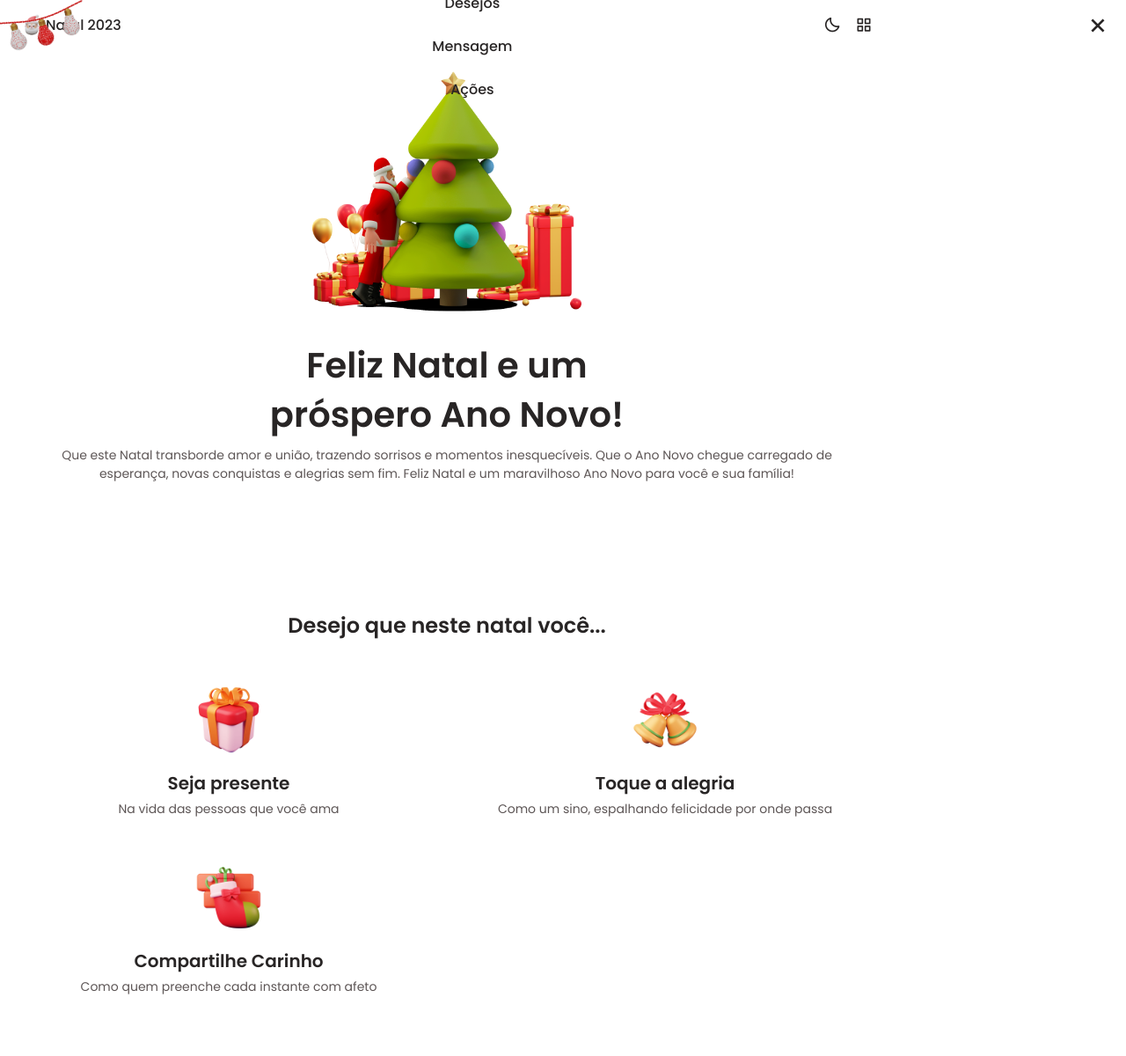
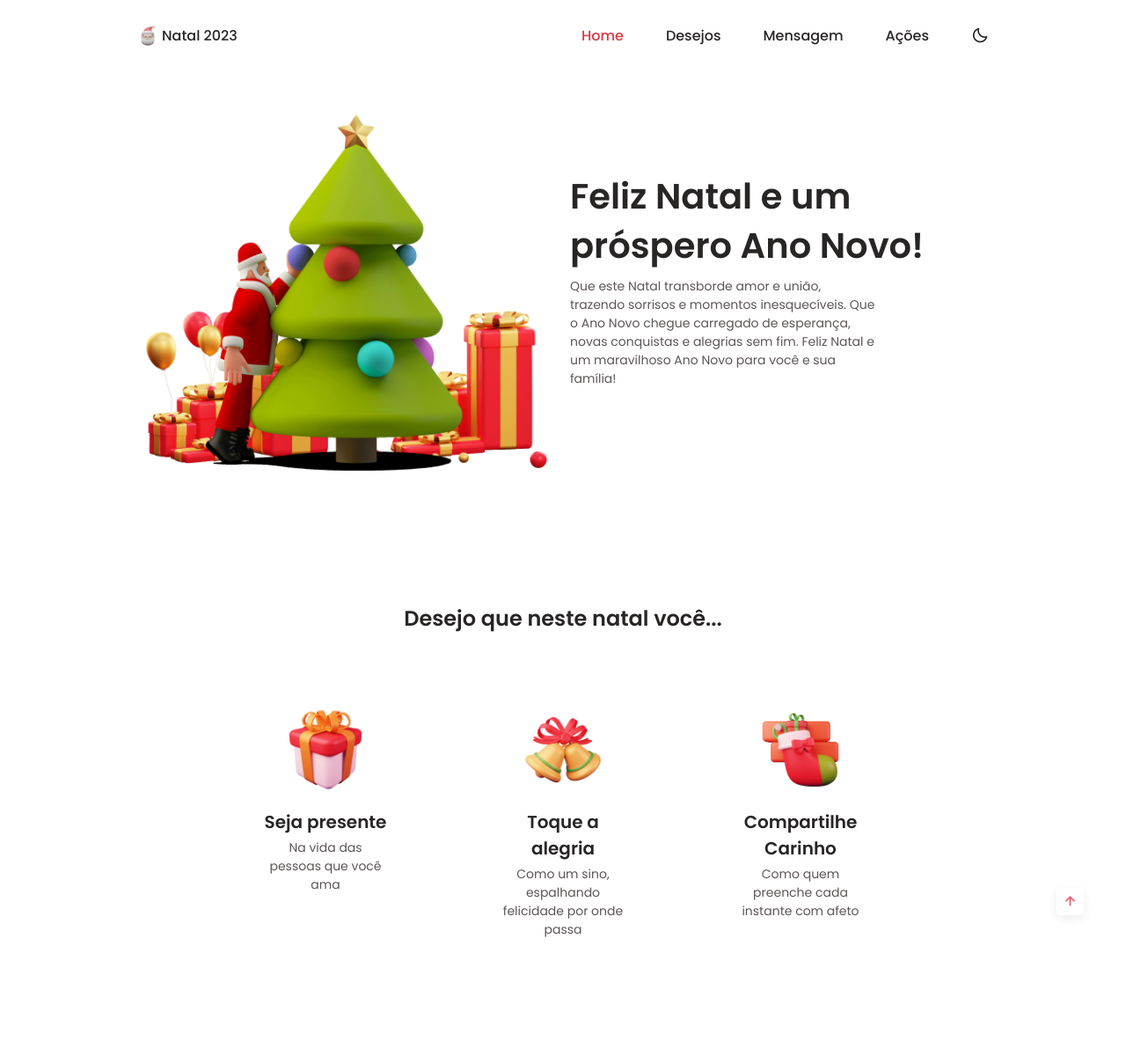
Before and after one commit to ArturColen/ChristmasChat, a plain HTML site: page client/index.html in a window 1280 px wide. Shown: the top 1200 px of the page at 88% size. Drawn offline with nearby package versions, Linux system fonts and the light colour scheme.

Commit message:
feat(client): adjustments to the site's responsiveness

```diff
--- a/client/assets/css/style.css
+++ b/client/assets/css/style.css
@@ -117,6 +117,17 @@ img{
     font-size: var(--h2-font-size);
     margin-bottom: var(--mb-2-5);
     text-align: center;
+}
+
+::-webkit-scrollbar {
+    width: .6rem;
+    background: hsl(355, 8%, 44%);
+    border-radius: 1rem;
+}
+
+::-webkit-scrollbar-thumb {
+    background: hsl(355, 32%, 17%);
+    border-radius: 1rem;
 }
 
 /* === Theme === */
@@ -364,6 +375,7 @@ body.dark-theme{
     transform: translateY(-.5rem);
 }
 
+/* === Swiper Class === */
 .swiper-pagination-bullet {
     background-color: var(--text-color);
 }
@@ -371,3 +383,181 @@ body.dark-theme{
 .swiper-pagination-bullet-active {
     background-color: var(--first-color);
 }
+
+/* === Footer === */
+.footer{
+    padding: 7rem 0 2rem 0;
+}
+
+.footer-copy{
+    display: block;
+    text-align: center;
+    font-size: var(--smaller-font-size);
+    color: var(--text-color-light);
+}
+
+/* === Scroll Up === */
+.scroll-up{
+    position: fixed;
+    right: 1rem;
+    bottom: -30%;
+    background-color: var(--container-color);
+    box-shadow: 0 4px 12px hsla(0, 0%, 20%, .1);
+    display: inline-flex;
+    padding: .35rem;
+    border-radius: .25rem;
+    z-index: var(--z-tooltip);
+    opacity: .8;
+    transition: .4s;
+}
+
+.scroll-up:hover{
+    opacity: 1;
+}
+
+.scroll-up-icon{
+    font-size: 1.25rem;
+    color: var(--first-color);
+}
+
+.show-scroll {
+    bottom: 3rem;
+}
+
+/* === Media Queries === */
+@media screen and (max-width: 320px) {
+    .container{
+        margin-left: var(--mb-1);
+        margin-right: var(--mb-1);
+    }
+
+    .wishes-container{
+        gap: 1rem;
+    }
+}
+
+@media screen and (min-width: 576px) {
+    .home-description{
+        padding: 0 8rem;
+    }
+
+    .wishes-container{
+        grid-template-columns: repeat(2, 142px);
+        justify-content: center;
+        gap: 2.5rem 3.5rem;
+    }
+
+    .message-description{
+        padding: 0 4rem;
+    }
+}
+
+@media screen and (min-width: 767px) {
+    body {
+        margin: 0;
+    }
+
+    .section {
+        padding: 6.5rem 0 2rem;
+    }
+
+    .nav {
+        height: calc(var(--header-height) + 1.5rem);
+        column-gap: 3rem;
+    }
+
+    .nav-toggle, .nav-close, .nav-image{
+        display: none;
+    }
+
+    .nav-menu{
+        margin-left: auto;
+    }
+
+    .nav-list{
+        flex-direction: row;
+        column-gap: 3rem;
+    }
+
+    .dark-theme .nav-menu{
+        box-shadow: none;
+    }
+
+    .home-container, .message-container{
+        grid-template-columns: repeat(2, 1fr);
+        align-items: center;
+    }
+
+    .home-container{
+        padding-top: 8rem;
+    }
+
+    .home-data{
+        text-align: initial;
+    }
+
+    .home-description{
+        padding: 0;
+    }
+
+    .wishes-container{
+        grid-template-columns: repeat(3, 142px);
+        column-gap: 5rem;
+    }
+
+    .message-data, .message-title{
+        text-align: initial;
+    }
+
+    .message-description {
+        padding: 0;
+    }
+}
+
+@media screen and (min-width: 992px) {
+    .container{
+        margin-left: auto;
+        margin-right: auto;
+    }
+
+    .home-container{
+        column-gap: 1rem;
+    }
+
+    .home-image{
+        width: 500px;
+    }
+
+    .home-description{
+        padding-right: 8rem;
+    }
+
+    .wishes-container{
+        column-gap: 8rem;
+        padding-top: 2rem;
+    }
+
+    .wishes-image{
+        width: 120px;
+    }
+
+    .message-description{
+        padding-right: 7rem;
+    }
+
+    .actions-container{
+        padding-top: 2rem;
+    }
+
+    .action-card{
+        margin-bottom: 5rem;
+    }
+
+    .action-title{
+        font-size: var(--h3-font-size);
+    }
+
+    .scroll-up{
+        right: 3rem;
+    }
+}
--- a/client/assets/js/script.js
+++ b/client/assets/js/script.js
@@ -0,0 +1,15 @@
+const navMenu = document.getElementById('nav-menu');
+const navToggle = document.getElementById('nav-toggle');
+const navClose = document.getElementById('nav-close');
+
+if (navToggle) {
+    navToggle.addEventListener('click', () => {
+        navMenu.classList.add('show-menu');
+    });
+}
+
+if (navClose) {
+    navClose.addEventListener('click', () => {
+        navMenu.classList.remove('show-menu');
+    });
+}
--- a/client/index.html
+++ b/client/index.html
@@ -5,6 +5,8 @@
     <meta name="author" content="Artur Bomtempo">
     <meta name="viewport" content="width=device-width, initial-scale=1.0">
     <title>Merry Christmas!</title>
+    <!-- === Favicon === -->
+    <link rel="shortcut icon" href="./assets/images/logo/logo.png" type="image/x-icon">
     <!-- === Boxicons === -->
     <link rel="stylesheet" href="https://unpkg.com/boxicons@latest/css/boxicons.min.css">
     <!-- === Swiper CSS === -->
@@ -47,6 +49,7 @@
             </div>
         </nav>
     </header>
+    <main class="main">
         <!-- === Home Section === -->
         <section class="home" id="home">
             <div class="home-container container grid">
@@ -63,7 +66,7 @@
             </div>
         </section>
         <!-- === Wishes Section === -->
-    <section class="wishes section container">
+        <section class="wishes section container" id="wishes">
             <h2 class="section-title">Desejo que neste natal você...</h2>
             <div class="wishes-container grid">
                 <div class="wishes-content">
@@ -142,6 +145,16 @@
                 </div>
             </div>
         </section>
+    </main>
+    <!-- === Footer === -->
+    <footer class="footer">
+        <span class="footer-copy">Desenvolvido por Artur Bomtempo</span>
+    </footer>
+
+    <!-- === Scroll Up === -->
+    <a href="#" class="scroll-up" id="scroll-up">
+        <i class="bx bx-up-arrow-alt scroll-up-icon"></i>
+    </a>
 
     <!-- === ScrollReveal === -->
     <script src="./assets/js/scrollreveal.min.js"></script>
```
Lines whose indentation alone changed are shown as unchanged.
